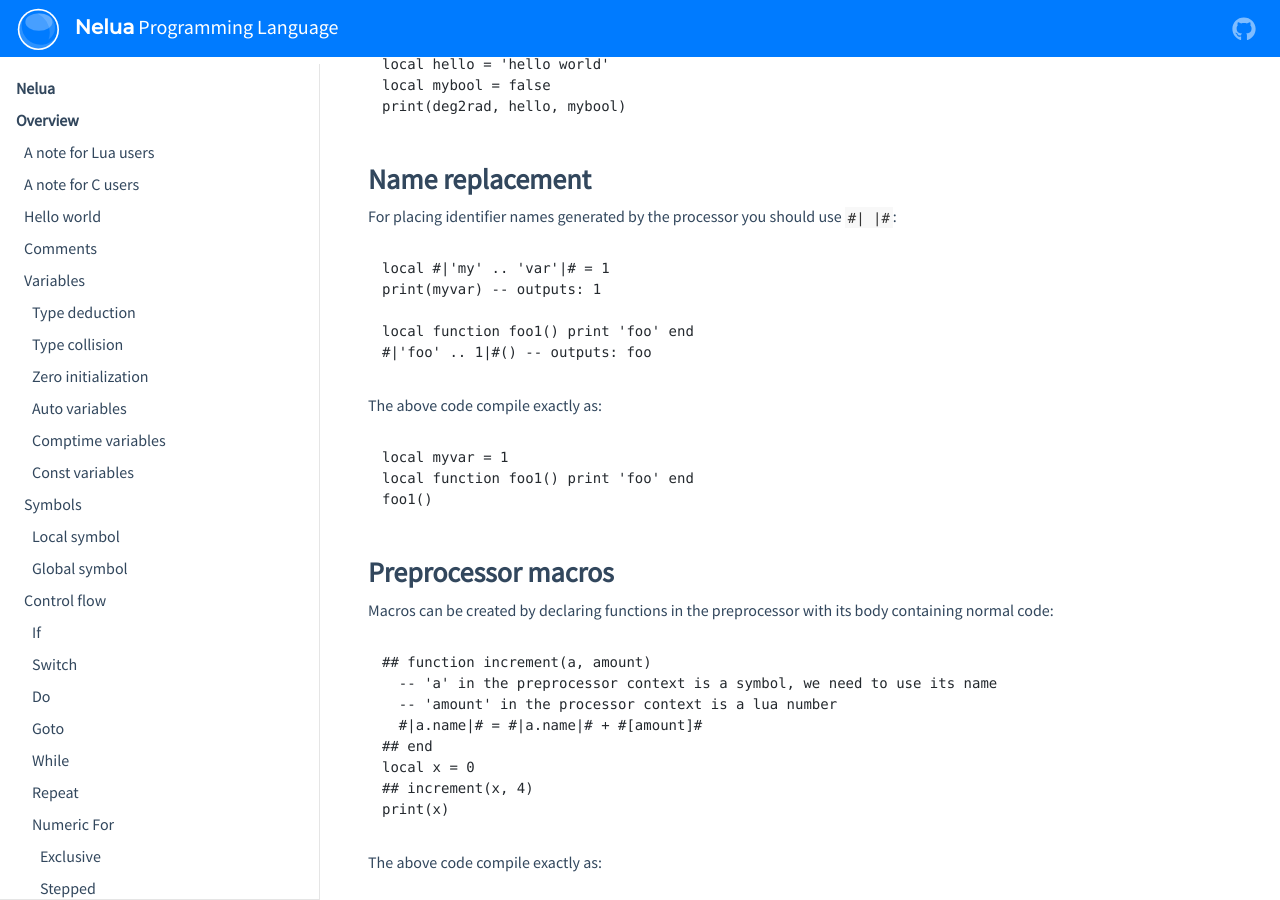
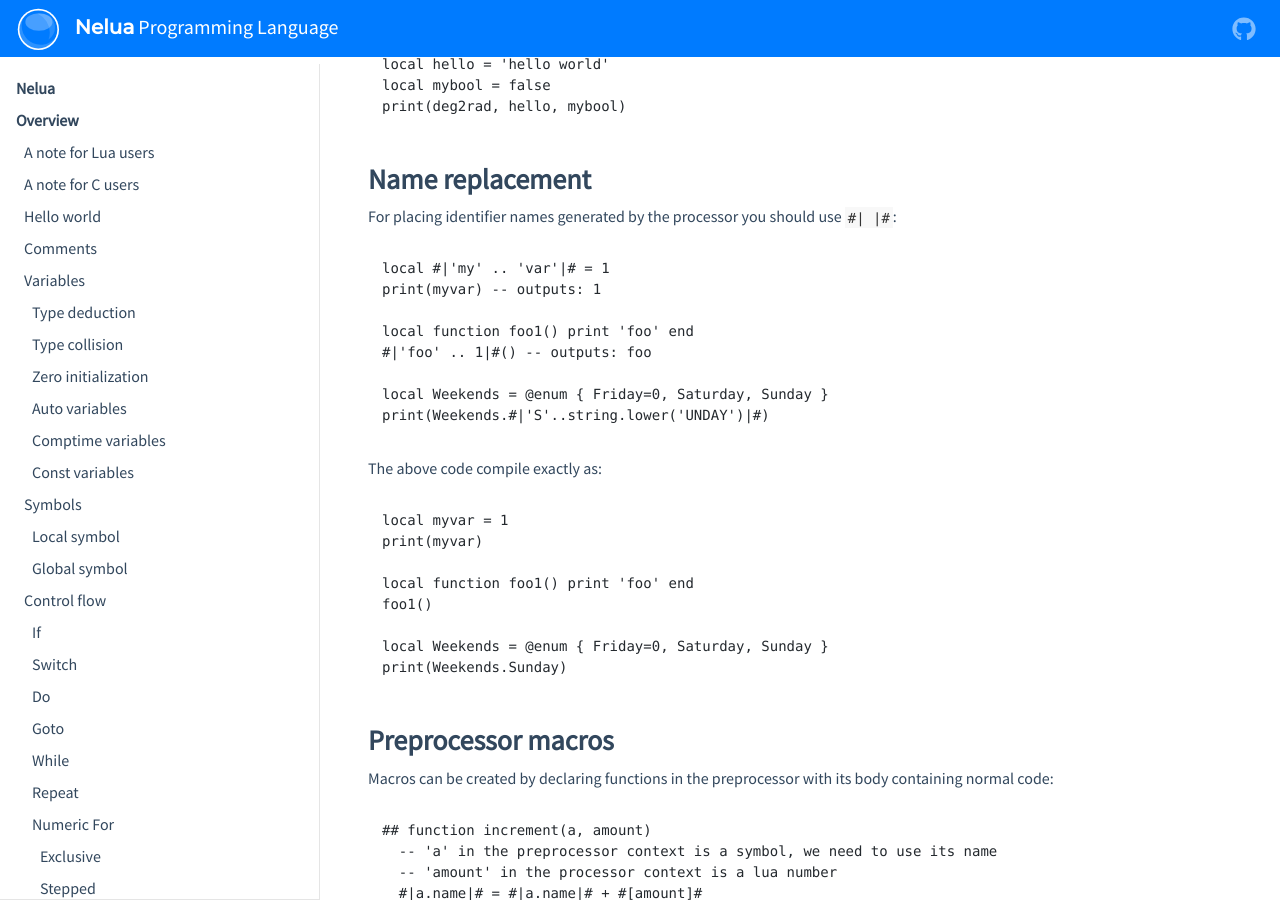
Before and after one commit to edubart/nelua-lang, a Jekyll site: the page built from docs/pages/overview.md, in a window 1280 px wide and 900 px high, scrolled down 18060 px. Built offline with Jekyll 4.4.1, drawn with Linux system fonts in a browser that asks for light colours; nearby versions of some CDN libraries; some of the changed text lies outside the part shown.

Commit message:
Make symbol types resolve early for some corner cases

````diff
--- a/docs/pages/overview.md
+++ b/docs/pages/overview.md
@@ -918,14 +918,22 @@
 
 local function foo1() print 'foo' end
 #|'foo' .. 1|#() -- outputs: foo
+
+local Weekends = @enum { Friday=0, Saturday, Sunday }
+print(Weekends.#|'S'..string.lower('UNDAY')|#)
 ```
 
 The above code compile exactly as:
 
 ```nelua
 local myvar = 1
+print(myvar)
+
 local function foo1() print 'foo' end
 foo1()
+
+local Weekends = @enum { Friday=0, Saturday, Sunday }
+print(Weekends.Sunday)
 ```
 
 ### Preprocessor macros
````
Also changed, not shown: other parts of docs/pages/overview.md (+3 -3 lines), 6 other files.
